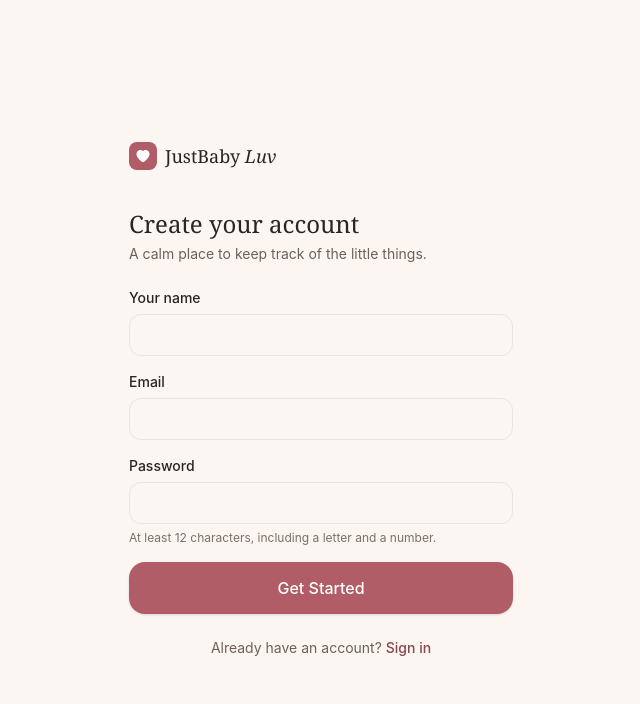
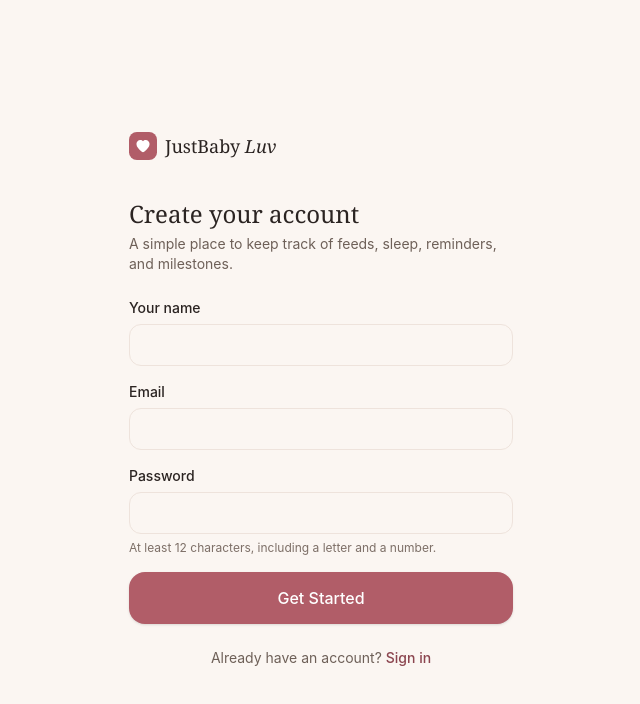
Before and after one commit to Leslei-254/justbabyluv, a Next.js app: page /signup in a window 1280 px wide. Shown: the top 704 px of the page, without its empty margins (319-959 px from the left). Built offline with nearby package versions, Linux system fonts and the light colour scheme; no server answers.

Commit message:
copy: refine phase 28 product wording

```diff
--- a/src/app/signup/page.tsx
+++ b/src/app/signup/page.tsx
@@ -16,7 +16,7 @@ export default async function SignupPage() {
         </Link>
         <h1 className="font-display text-2xl text-ink mt-8 mb-1">Create your account</h1>
         <p className="text-sm text-ink-soft mb-6">
-          A calm place to keep track of the little things.
+          A simple place to keep track of feeds, sleep, reminders, and milestones.
         </p>
         <SignupForm />
         <p className="text-sm text-ink-soft mt-6 text-center">
```
